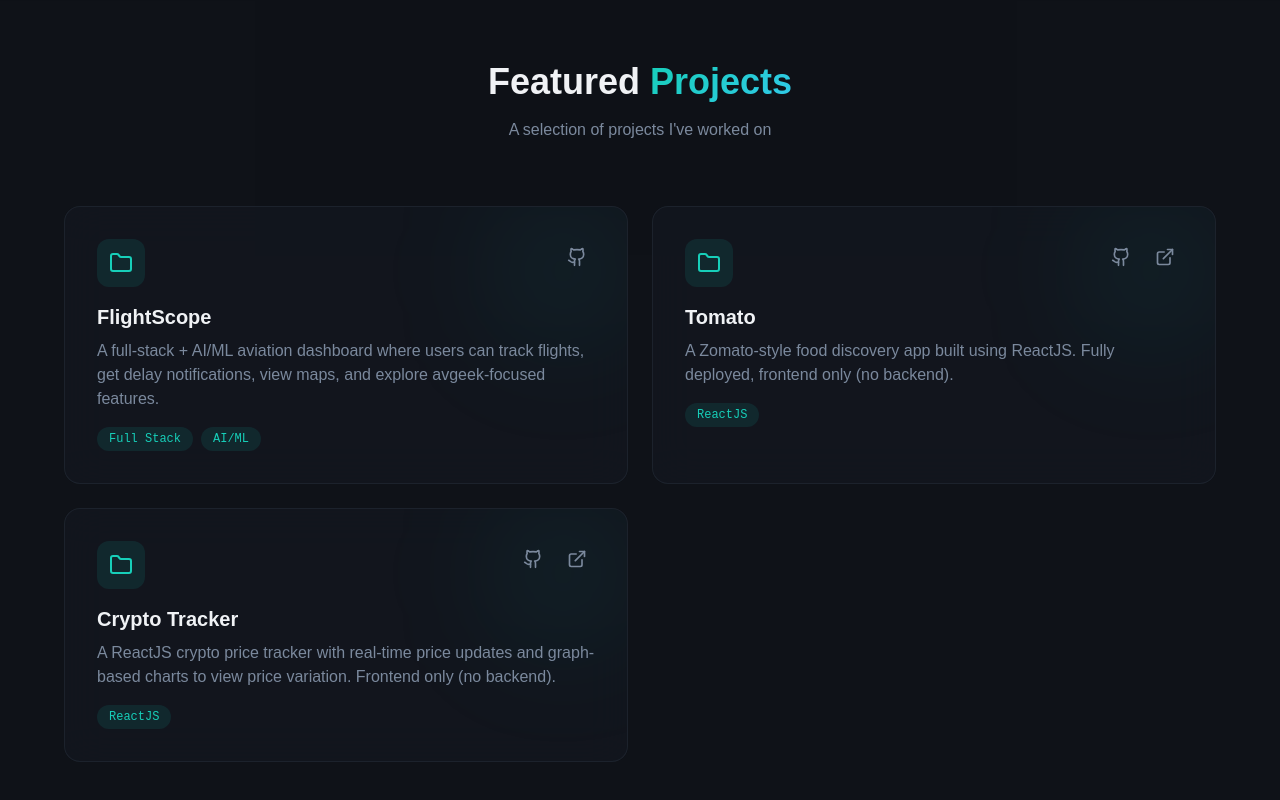
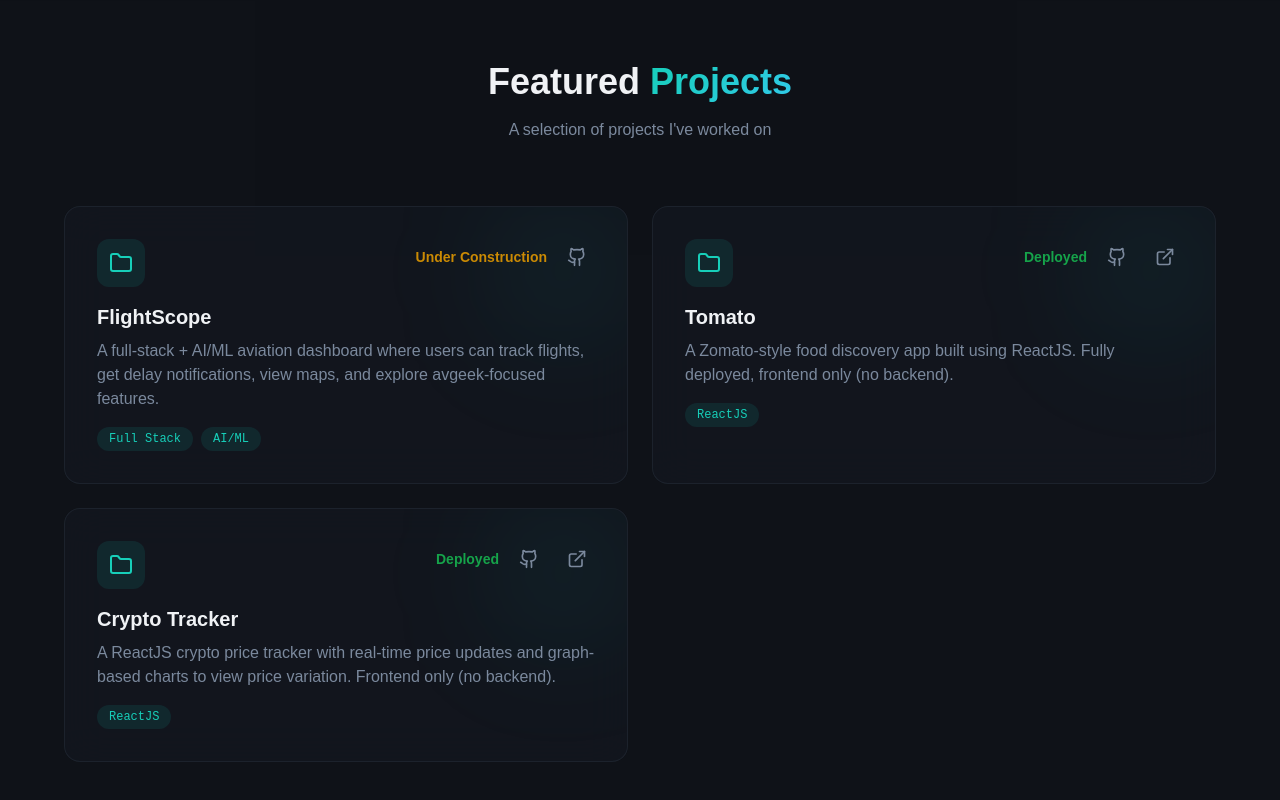
Before and after one commit to DivyanshGarg380/Portfolio, a React (Vite) app: page / in a window 1280 px wide. Shown: the part 3556-4356 px from the top of the page. Built offline with nearby package versions, Linux system fonts and the light colour scheme.

Commit message:
Project Section Complete

```diff
--- a/src/components/ProjectsSection.tsx
+++ b/src/components/ProjectsSection.tsx
@@ -52,7 +52,17 @@
                     <div className="w-12 h-12 rounded-xl bg-primary/10 flex items-center justify-center">
                       <Folder className="h-6 w-6 text-primary" />
                     </div>
-                    <div className="flex gap-2">
+                    <div className="flex items-center gap-3">
+                      {/* Status Text */}
+                      <span
+                        className={`text-sm font-bold
+                          ${project.status === "Deployed" ? "text-green-600" : "text-yellow-600"}
+                        `}
+                      >
+                        {project.status}
+                      </span>
+
+                      {/* Icons */}
                       <a href={project.github} className="p-2 rounded-lg hover:bg-secondary transition-colors">
                         <Github className="h-5 w-5 text-muted-foreground hover:text-foreground" />
                       </a>
```
